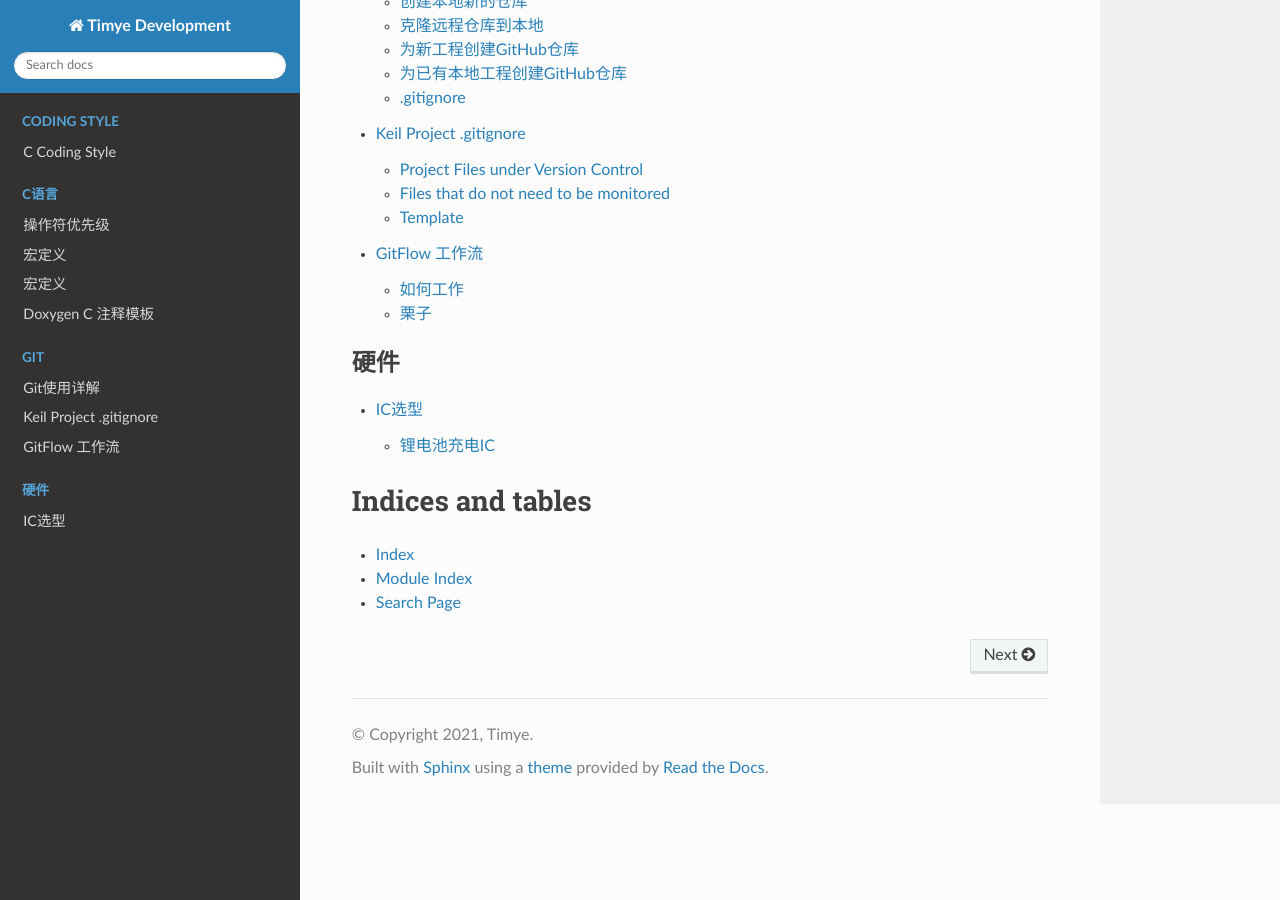
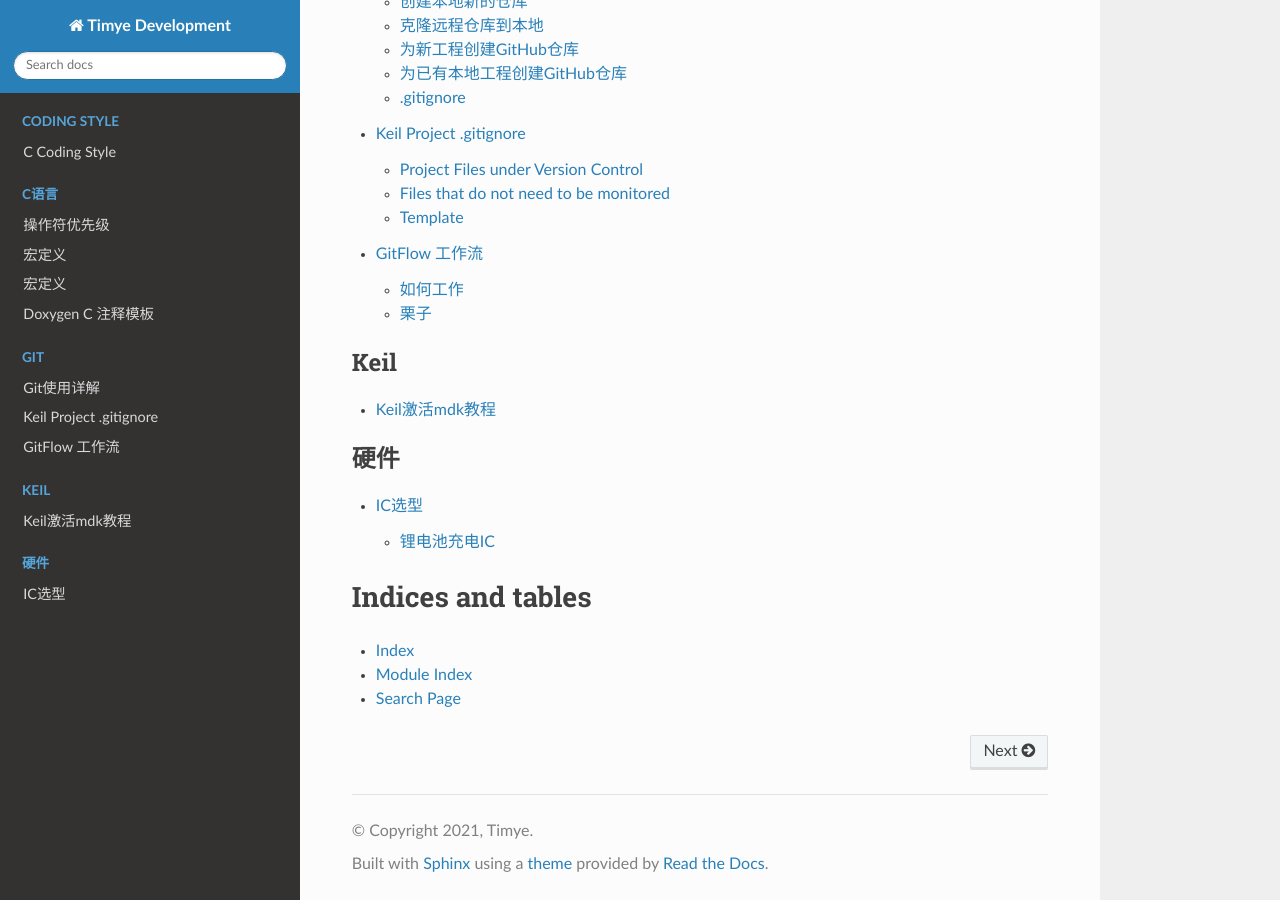
Before and after one commit to tpq7/development, a Sphinx documentation site: the page built from docs/index.rst, in a window 1280 px wide and 900 px high, scrolled down 1246 px. Built offline with Sphinx 7.4.7 and the Read the Docs theme 2.0.0, drawn with Linux system fonts in a browser that asks for light colours; pages that are not in the unit, such as notebooks, are missing from menus.

Commit message:
调整Keil目录

```diff
--- a/docs/index.rst
+++ b/docs/index.rst
@@ -31,9 +31,15 @@
 
 .. toctree::
    :maxdepth: 2
+   :caption: Keil
+
+   Keil/Keil激活mdk教程
+   Test/J-LINK(SWD)项目下载教程
+
+.. toctree::
+   :maxdepth: 2
    :caption: 测试
 
-   Test/J-LINK(SWD)项目下载教程
    Test/上位机测试
 
 .. toctree::
```
